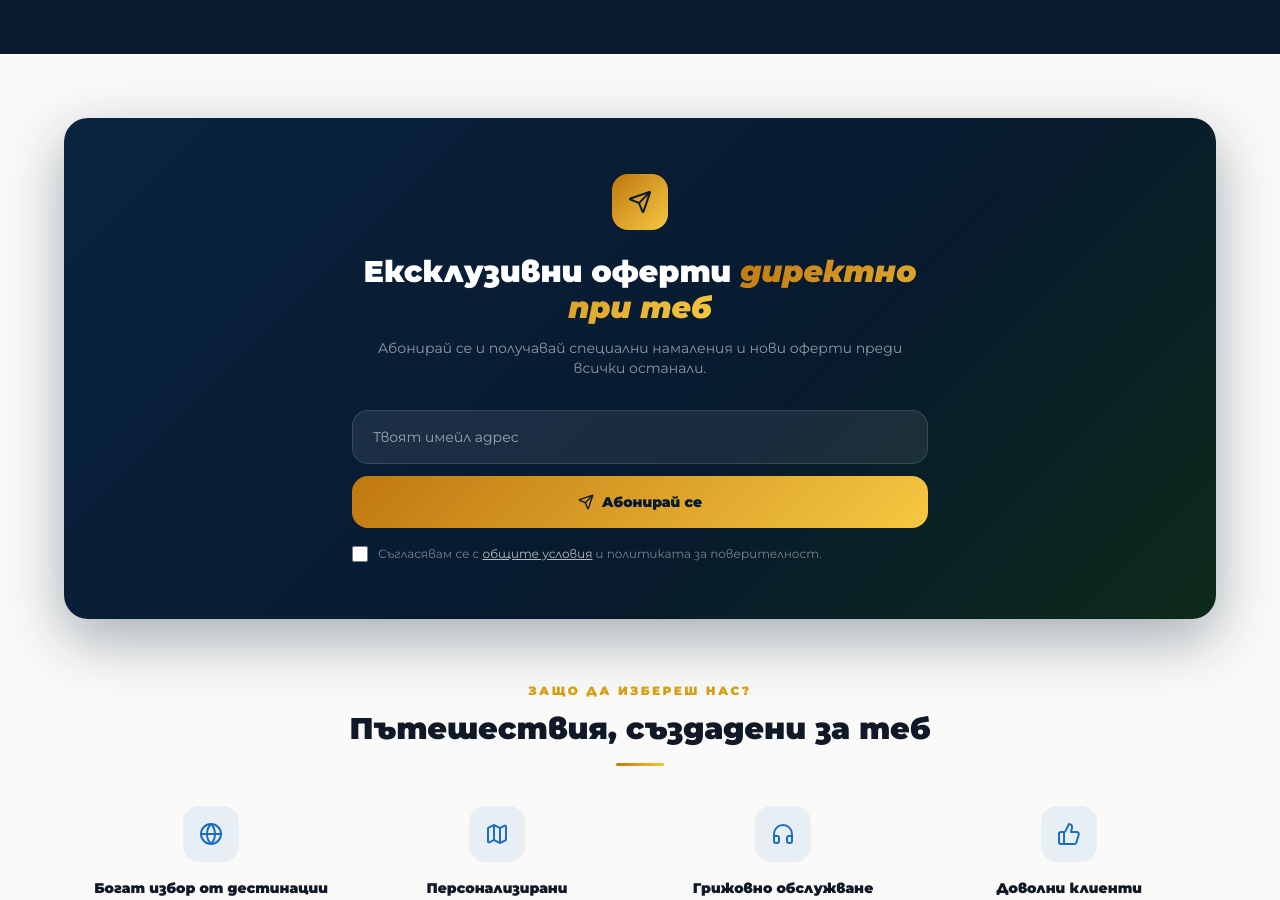
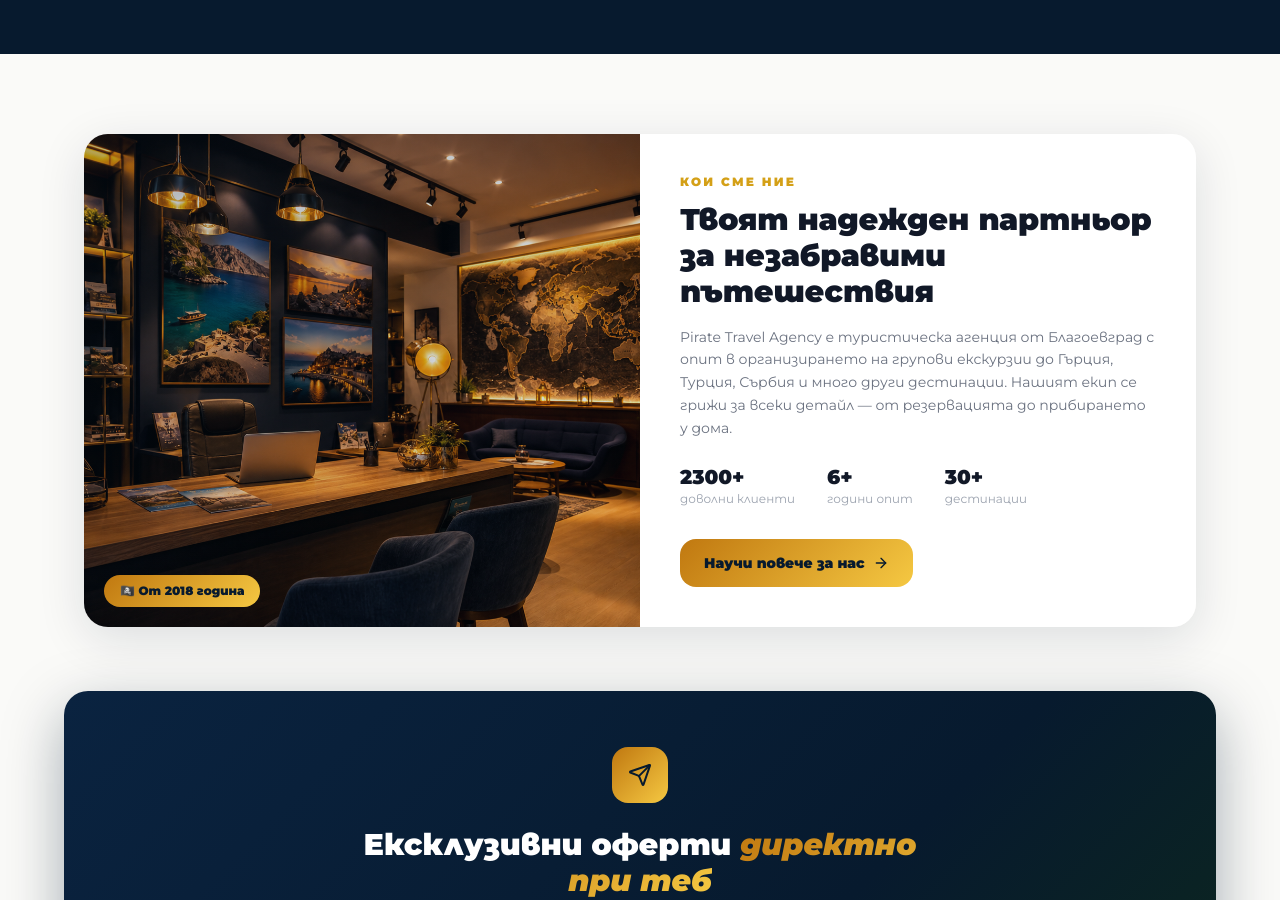
Before and after one commit to piratetravelagencybg/pirate-travel-website-, a Next.js app: page / in a window 1280 px wide. Shown: the part 1840-2740 px from the top of the page. Built offline with nearby package versions, Linux system fonts and the light colour scheme; no server answers; the database is empty.

Commit message:
Add About Us teaser section: split image/text layout with stats and CTA

```diff
--- a/app/page.tsx
+++ b/app/page.tsx
@@ -1,4 +1,5 @@
 import Link from "next/link";
+import Image from "next/image";
 import Hero from "@/components/Hero";
 import SearchBar from "@/components/SearchBar";
 import OfferCard from "@/components/OfferCard";
@@ -186,6 +187,67 @@ export default async function HomePage() {
         </div>
       </section>
 
+      {/* ── ЗА НАС TEASER ────────────────────────────────────── */}
+      <section className="max-w-6xl mx-auto px-5 mt-20">
+        <div className="grid md:grid-cols-2 gap-0 rounded-3xl overflow-hidden" style={{ boxShadow: "0 12px 48px rgba(7,26,46,0.12)" }}>
+
+          {/* Image */}
+          <div className="relative min-h-[300px] md:min-h-[420px]">
+            <Image
+              src="/images/agency-office.png"
+              alt="Pirate Travel Agency офис"
+              fill
+              className="object-cover"
+              sizes="(max-width: 768px) 100vw, 50vw"
+            />
+            {/* Overlay */}
+            <div className="absolute inset-0" style={{ background: "linear-gradient(135deg, rgba(7,26,46,0.3), rgba(7,26,46,0.1))" }} />
+            {/* Badge */}
+            <div
+              className="absolute bottom-5 left-5 px-4 py-2 rounded-full text-xs font-black text-white"
+              style={{ background: "linear-gradient(135deg,#C07810,#F5C842)", color: "#071A2E" }}
+            >
+              🏴‍☠️ От 2018 година
+            </div>
+          </div>
+
+          {/* Text */}
+          <div className="flex flex-col justify-center px-8 py-10 md:px-10" style={{ background: "#FFFFFF" }}>
+            <p className="text-xs font-black uppercase tracking-[0.18em] mb-3" style={{ color: "#D4A017" }}>
+              Кои сме ние
+            </p>
+            <h2 className="text-2xl md:text-3xl font-black mb-4 leading-tight" style={{ color: "#111827" }}>
+              Твоят надежден партньор за незабравими пътешествия
+            </h2>
+            <p className="text-sm leading-relaxed mb-6" style={{ color: "#6B7280" }}>
+              Pirate Travel Agency е туристическа агенция от Благоевград с опит в организирането на групови екскурзии до Гърция, Турция, Сърбия и много други дестинации. Нашият екип се грижи за всеки детайл — от резервацията до прибирането у дома.
+            </p>
+
+            {/* Stats */}
+            <div className="flex gap-8 mb-8">
+              {[
+                { num: "2300+", label: "доволни клиенти" },
+                { num: "6+",    label: "години опит" },
+                { num: "30+",   label: "дестинации" },
+              ].map(({ num, label }) => (
+                <div key={label}>
+                  <p className="font-black text-xl" style={{ color: "#111827" }}>{num}</p>
+                  <p className="text-xs" style={{ color: "#9CA3AF" }}>{label}</p>
+                </div>
+              ))}
+            </div>
+
+            <Link
+              href="/za-nas"
+              className="inline-flex items-center gap-2 font-black text-sm px-6 py-3.5 rounded-2xl self-start transition-opacity hover:opacity-90"
+              style={{ background: "linear-gradient(135deg,#C07810,#F5C842)", color: "#071A2E" }}
+            >
+              Научи повече за нас <ArrowRight className="w-4 h-4" />
+            </Link>
+          </div>
+        </div>
+      </section>
+
       {/* ── NEWSLETTER BANNER ─────────────────────────────────── */}
       <NewsletterBanner />
 
```
